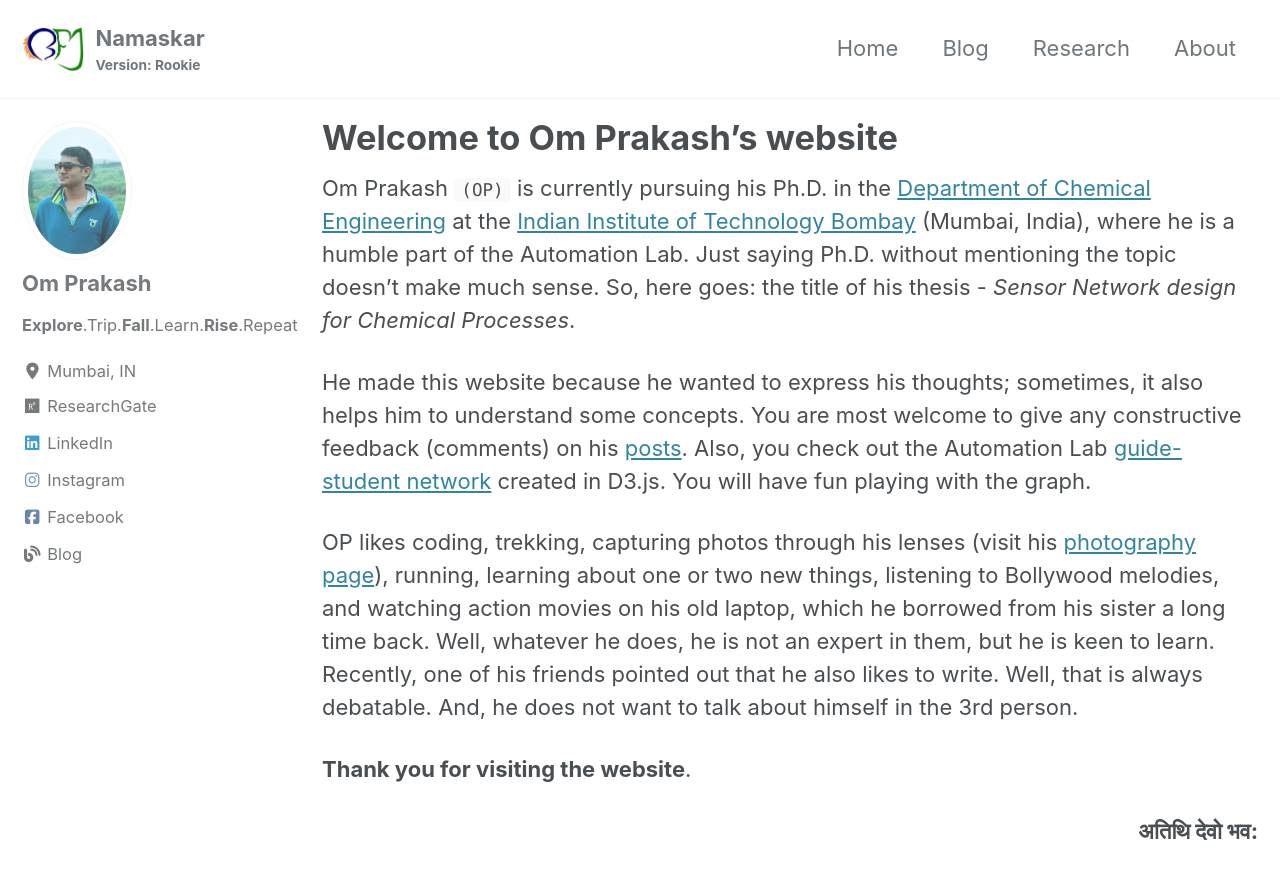
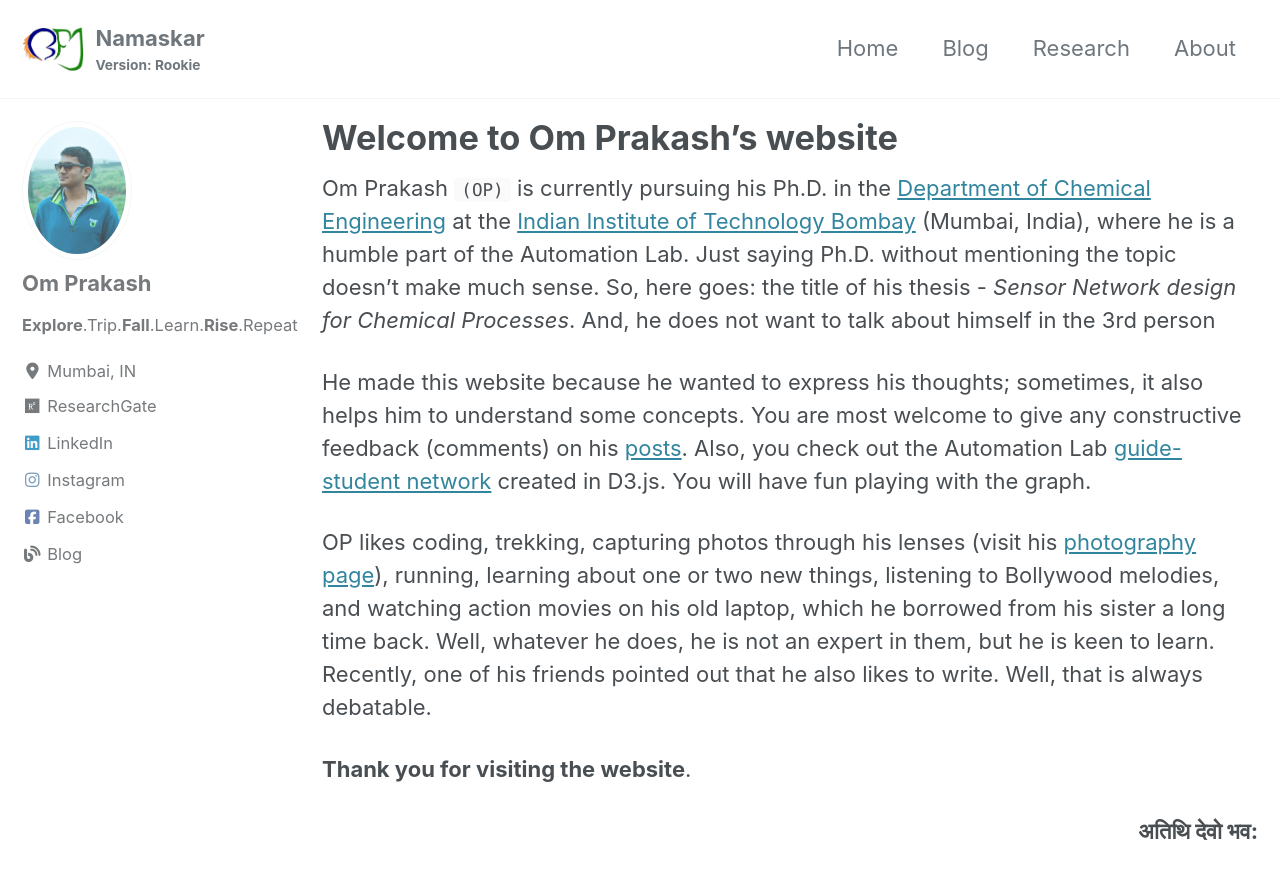
Before and after one commit to prakashoms/prakashoms.github.io, a Jekyll site: the page built from _pages/home.md, in a window 1280 px wide and 900 px high. Shown: the top 879 px of the window. Built offline with Jekyll 4.4.1, drawn with Linux system fonts in a browser that asks for light colours; cached includes are drawn as plain includes; nearby versions of some CDN libraries.

```diff
--- a/_pages/home.md
+++ b/_pages/home.md
@@ -5,11 +5,11 @@ permalink: /
 ---
 
 Om Prakash `(OP)` is currently pursuing his Ph.D. in the [Department of Chemical Engineering](https://www.che.iitb.ac.in/) at the [Indian Institute of Technology Bombay](http://www.iitb.ac.in/) (Mumbai, India), where he is a humble part of the Automation Lab.
-Just saying Ph.D. without mentioning the topic doesn't make much sense. So, here goes: the title of his thesis - *Sensor Network design for Chemical Processes*.
+Just saying Ph.D. without mentioning the topic doesn't make much sense. So, here goes: the title of his thesis - *Sensor Network design for Chemical Processes*. And, he does not want to talk about himself in the 3rd person
 
 He made this website because he wanted to express his thoughts; sometimes, it also helps him to understand some concepts. You are most welcome to give any constructive feedback (comments) on his [posts](/blog/). Also, you check out the Automation Lab [guide-student network](/automationlab-network/) created in D3.js. You will have fun playing with the graph.
 
-OP likes coding, trekking, capturing photos through his lenses (visit his [photography page](/photography/)), running, learning about one or two new things, listening to Bollywood melodies, and watching action movies on his old laptop, which he borrowed from his sister a long time back. Well, whatever he does, he is not an expert in them, but he is keen to learn. Recently, one of his friends pointed out that he also likes to write. Well, that is always debatable. And, he does not want to talk about himself in the 3rd person.
+OP likes coding, trekking, capturing photos through his lenses (visit his [photography page](/photography/)), running, learning about one or two new things, listening to Bollywood melodies, and watching action movies on his old laptop, which he borrowed from his sister a long time back. Well, whatever he does, he is not an expert in them, but he is keen to learn. Recently, one of his friends pointed out that he also likes to write. Well, that is always debatable.
 
 **Thank you for visiting the website**.
 {: .text-left}
```
